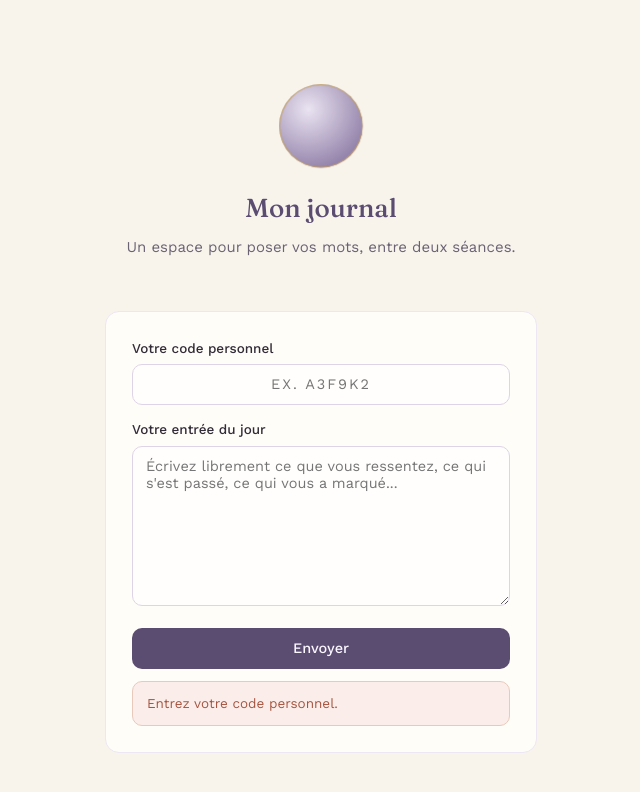
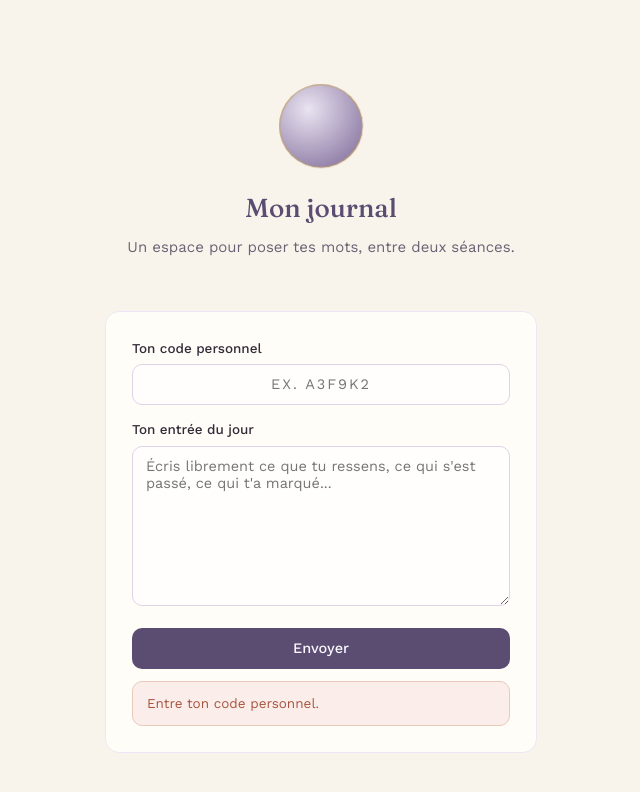
Before and after one commit to sophiebel69100-bit/autohypnose-app, a website: page journal.html in a window 1280 px wide. Both pictures are taken after a click on the button "Envoyer". Shown: the whole page, without its empty margins (319-959 px from the left). Drawn offline with nearby package versions, Linux system fonts and the light colour scheme.

Commit message:
Update journal.html

```diff
--- a/journal.html
+++ b/journal.html
@@ -68,17 +68,17 @@
   <div class="hero">
     <div class="breath"></div>
     <h1>Mon journal</h1>
-    <p>Un espace pour poser vos mots, entre deux séances.</p>
+    <p>Un espace pour poser tes mots, entre deux séances.</p>
   </div>
 
   <div class="card">
     <div class="field">
-      <label for="clientCode">Votre code personnel</label>
+      <label for="clientCode">Ton code personnel</label>
       <input type="text" id="clientCode" placeholder="ex. A3F9K2">
     </div>
     <div class="field">
-      <label for="entryText">Votre entrée du jour</label>
-      <textarea id="entryText" placeholder="Écrivez librement ce que vous ressentez, ce qui s'est passé, ce qui vous a marqué..."></textarea>
+      <label for="entryText">Ton entrée du jour</label>
+      <textarea id="entryText" placeholder="Écris librement ce que tu ressens, ce qui s'est passé, ce qui t'a marqué..."></textarea>
     </div>
     <button class="primary" onclick="envoyerEntree()" id="btnSend">Envoyer</button>
     <div id="entryError"></div>
@@ -95,8 +95,8 @@ async function envoyerEntree() {
   document.getElementById('entryError').innerHTML = '';
   document.getElementById('entrySuccess').innerHTML = '';
 
-  if (!code) { document.getElementById('entryError').innerHTML = '<div class="error">Entrez votre code personnel.</div>'; return; }
-  if (!text) { document.getElementById('entryError').innerHTML = '<div class="error">Écrivez quelque chose avant d\'envoyer.</div>'; return; }
+  if (!code) { document.getElementById('entryError').innerHTML = '<div class="error">Entre ton code personnel.</div>'; return; }
+  if (!text) { document.getElementById('entryError').innerHTML = '<div class="error">Écris quelque chose avant d\'envoyer.</div>'; return; }
 
   btn.disabled = true;
   btn.innerHTML = '<span class="spinner"></span>Envoi...';
@@ -110,7 +110,7 @@ async function envoyerEntree() {
     if (!res.ok) throw new Error(data.error || 'Erreur inconnue');
 
     document.getElementById('entryText').value = '';
-    document.getElementById('entrySuccess').innerHTML = '<div class="success">Merci, votre entrée a bien été enregistrée.</div>';
+    document.getElementById('entrySuccess').innerHTML = '<div class="success">Merci de ta confiance. Tu peux écrire ici tout ce qui te passe par la tête et qui te fait du bien.</div>';
   } catch (err) {
     document.getElementById('entryError').innerHTML = '<div class="error">L\'envoi a échoué : ' + err.message + '</div>';
   } finally {
```
